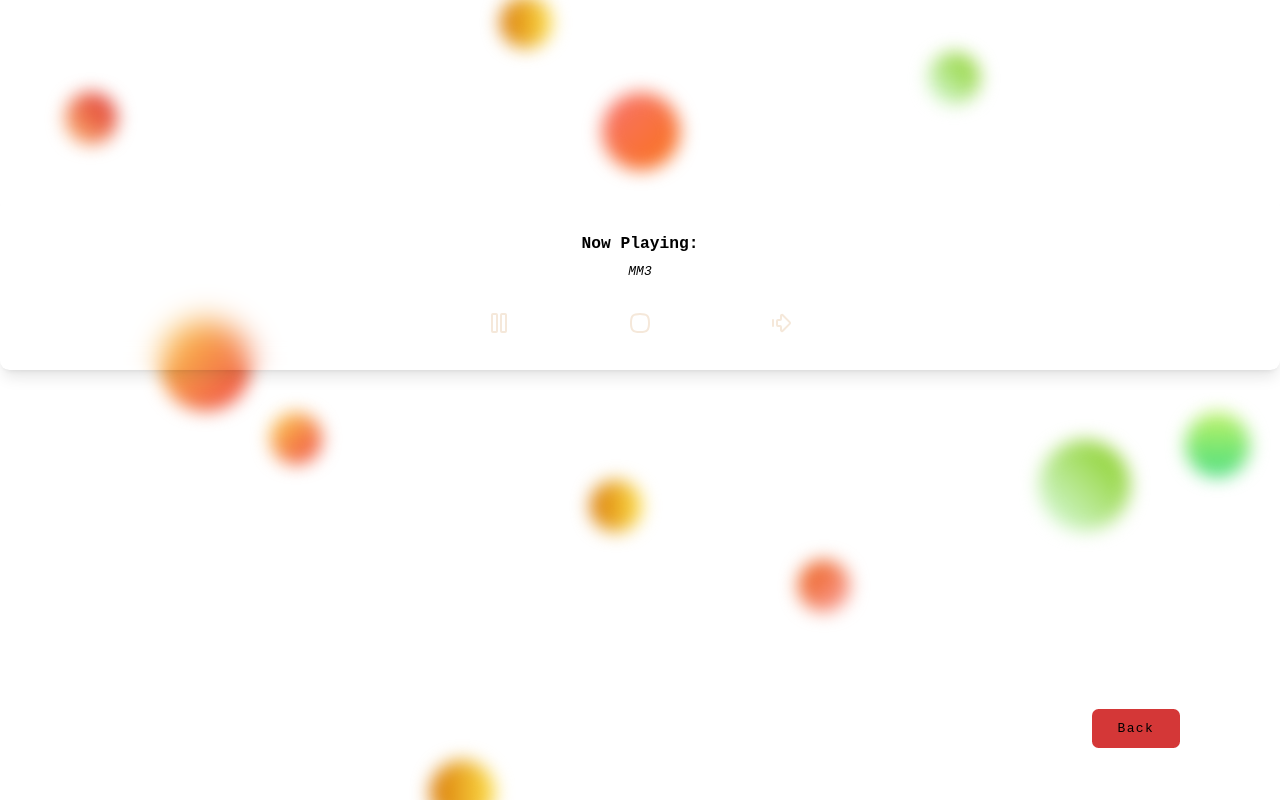
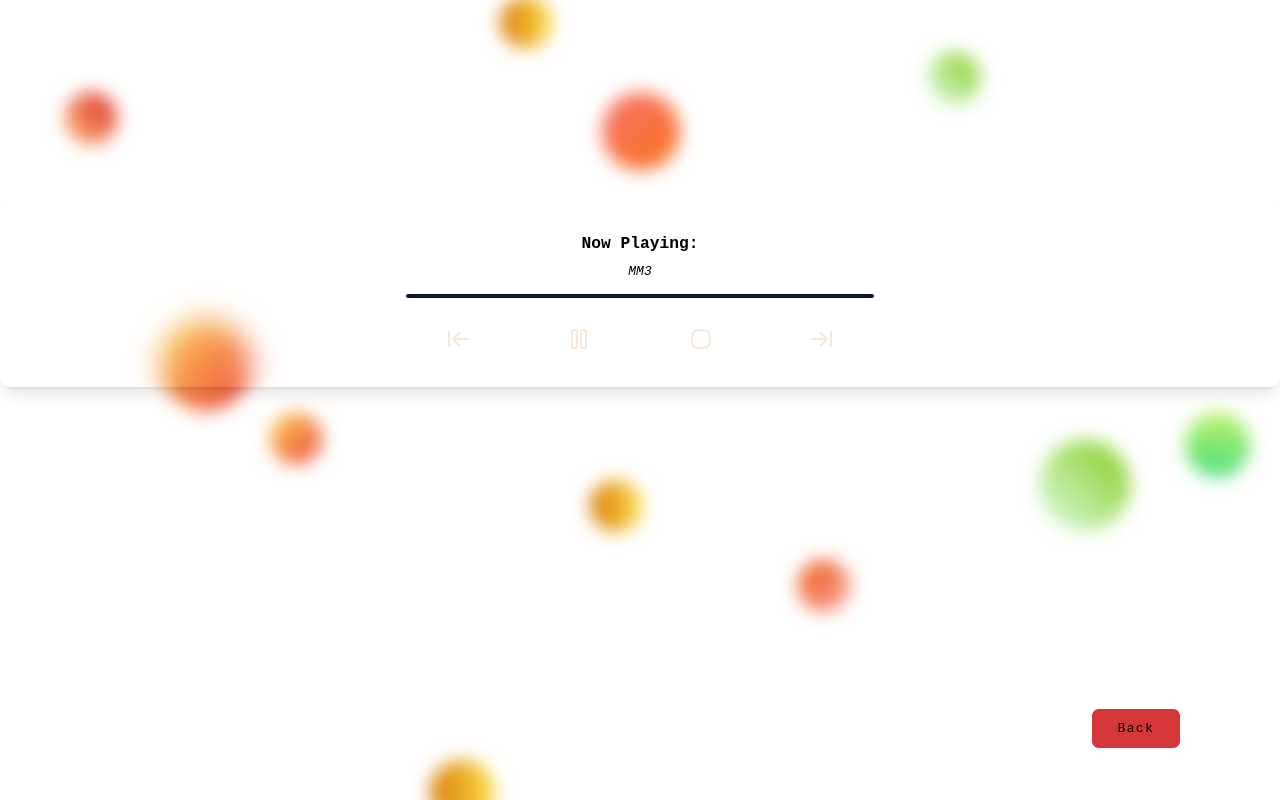
Before and after one commit to am-three/softDrinkCom, a React (Vite) app: page /muzic in a window 1280 px wide. Built offline with nearby package versions, Linux system fonts and the light colour scheme.

Commit message:
3rdUpdate: music button/tracks update

```diff
--- a/src/Components/NavPgs.jsx/Music.jsx
+++ b/src/Components/NavPgs.jsx/Music.jsx
@@ -1,9 +1,11 @@
-import React, { useRef, useState } from 'react';
+import React, { useEffect, useRef, useState } from 'react';
 import { useNavigate } from 'react-router-dom';
 
 // import { Activity } from 'lucide-react';
 import { Pause } from 'lucide-react';
-import { ArrowBigRightDash } from 'lucide-react';
+// import { ArrowBigRightDash } from 'lucide-react';
+import { ArrowRightToLine } from 'lucide-react';
+import { ArrowLeftToLine } from 'lucide-react';
 // import { SquarePlay } from 'lucide-react';
 import { Squircle } from 'lucide-react';
 
@@ -16,15 +18,37 @@ const playlist = [
     { title: 'Annihilate', src: '/music/MetroBoomin,SwaeLee,LilWayne,Offset-Annihilate.mp3' },
     { title: 'Let U Know', src: '/music/LilUziVert-LetUKnow(ft. Playboi Carti).mp3' },
     { title: 'LYFESTYLE', src: '/music/Yeat-LYFESTYLE(FEAT. LILDURK).mp3' },
+    { title: 'STARGAZING', src: '/music/Travis Scott-STARGAZING.mp3' },
     { title: 'NO STYLIST', src: '/music/DestroyLonely-NOSTYLIST.mp3' },
+    { title: 'FOMDJ', src: '/music/PlayboiCarti-FOMDJ.mp3' },
     { title: 'There He Go', src: '/music/SosocamoThereHeGo.mp3' },
 ];
 
 const Music = () => {
     const audioRef = useRef(null);
     const [currentIndex, setCurrentIndex] = useState(0);
+    const [progress, setProgress] = useState(0);
 
     const navigate = useNavigate();
+
+
+    useEffect(() => {
+        const audio = audioRef.current;
+
+        const updateProgress = () => {
+            if (audio?.duration) {
+                const percent = (audio.currentTime / audio.duration) * 100;
+                setProgress(percent);
+            }
+        };
+
+        audio?.addEventListener("timeupdate", updateProgress);
+
+        return () => {
+            audio?.removeEventListener("timeupdate", updateProgress);
+        };
+    }, [currentIndex]);
+
 
     const playMusic = () => {
         audioRef.current.play();
@@ -32,6 +56,11 @@ const Music = () => {
 
     const pauseMusic = () => {
         audioRef.current.pause();
+    };
+
+    const previousSong = () => {
+        setCurrentIndex((prevIndex) => prevIndex === 0 ? playlist.length - 1 : prevIndex - 1)
+
     };
 
     const nextSong = () => {
@@ -84,38 +113,54 @@ const Music = () => {
                     autoPlay
                 />
 
-                <div className="flex justify-center gap-16 mt-8 text-[#f5e8da] font-bold">
+                <div className="w-full max-w-xl mx-auto h-1 bg-gray-900 rounded-full mt-4 overflow-hidden">
+                    <div
+                        className="h-full bg-[#ded6d5] transition-all duration-300"
+                        style={{ width: `${progress}%` }}
+                    />
+                </div>
+
+                <div className="flex justify-center gap-10 mt-8 text-[#f5e8da] font-bold">
+
+
+                    <button
+                        onClick={previousSong}
+                        className="px-10 rounded hover:bg-[#b5a19f]"
+                    >
+                        <ArrowLeftToLine />
+                    </button>
 
                     <button
                         onClick={pauseMusic}
-                        className="px-10 rounded hover:bg-yellow-400"
+                        className="px-10 rounded hover:bg-[#b5a19f]"
                     >
                         <Pause />
                     </button>
 
                     <button
                         onClick={playMusic}
-                        className="px-10 py-1 rounded hover:bg-green-600"
+                        className="px-10 py-1 rounded hover:bg-[#b5a19f]"
                     >
                         <Squircle />
                     </button>
 
                     <button
                         onClick={nextSong}
-                        className="px-10 rounded hover:bg-red-600"
+                        className="px-10 rounded hover:bg-[#b5a19f]"
                     >
-                        <ArrowBigRightDash />
+                        <ArrowRightToLine />
                     </button>
+
                 </div>
             </div>
+
             <div className='fixed bottom-16 right-[100px] tracking-widest'>
                 <button className='bg-[#d43737] rounded-lg py-3 px-8 flex gap-3 justify-center items-center
                             transform transition duration-300
                              hover:scale-105
                               hover:bg-[#e8e5df]
                                hover:text-black
-                               hover:translate-x-5
-                               hover:cursor-crosshair'
+                               hover:translate-x-5'
                     onClick={() => navigate('/')}
                 >
                     Back
```
Also changed, not shown: 2 other files (tests, documents, lock files or other folders).
